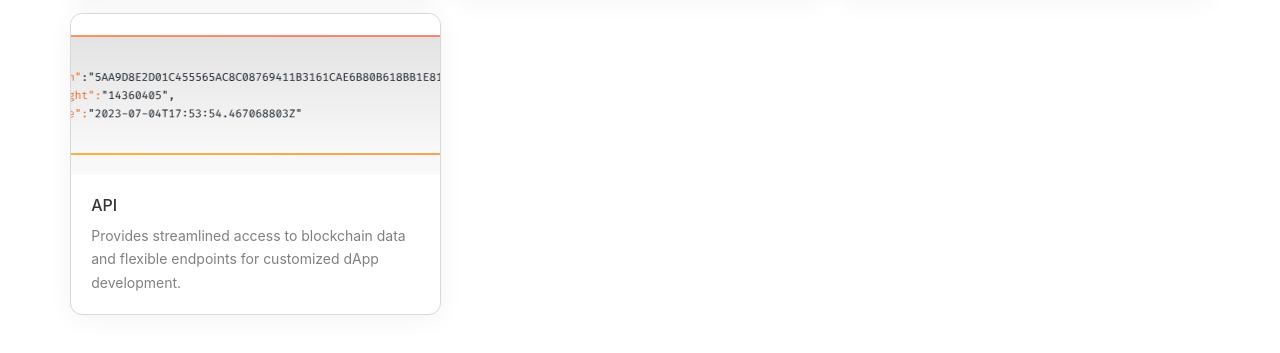
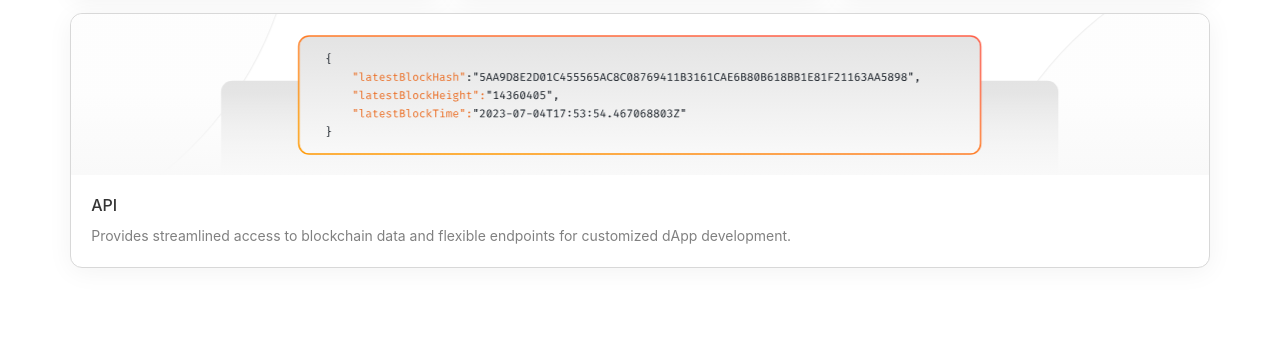
Before and after one commit to numiadata/numia-docs, a plain HTML site: page homepage.html in a window 1280 px wide. Shown: the part 901-1254 px from the top of the page. After the commit the page ends 1217 px from the top, so only its background shows below. Drawn offline with Linux system fonts and the light colour scheme.

Commit message:
Update homepage.html

```diff
--- a/homepage.html
+++ b/homepage.html
@@ -82,6 +82,10 @@
       gap: 1rem;
       max-width: 81.25rem;
       margin: 3rem auto;
+    }
+
+    .home_cards_container> :last-child {
+      grid-column: 1 / -1;
     }
 
     .home_cards_container .home_card {
@@ -247,7 +251,8 @@
       <div class="card_image image1"></div>
       <div class="home_card_text">
         <h3 class="card_title">SQL Access</h3>
-        <p>Execute SQL queries to precisely explore on-chain data, enabling advanced analytics and on-demand reporting.</p>
+        <p>Execute SQL queries to precisely explore on-chain data, enabling advanced analytics and on-demand reporting.
+        </p>
       </div>
     </a>
 
@@ -263,7 +268,8 @@
       <div class="card_image image3"></div>
       <div class="home_card_text">
         <h3 class="card_title">Infra</h3>
-        <p>A robust infrastructure supporting scalable and reliable operations, including nodes and indexing services.</p>
+        <p>A robust infrastructure supporting scalable and reliable operations, including nodes and indexing services.
+        </p>
       </div>
     </a>
 
@@ -287,7 +293,8 @@
       <div class="card_image image6"></div>
       <div class="home_card_text">
         <h3 class="card_title">AI</h3>
-        <p>AI-driven algorithms for insights and predictive analytics, optimizing strategies and anticipating market movements.</p>
+        <p>AI-driven algorithms for insights and predictive analytics, optimizing strategies and anticipating market
+          movements.</p>
       </div>
     </a>
 
```
Lines whose indentation alone changed are shown as unchanged.
